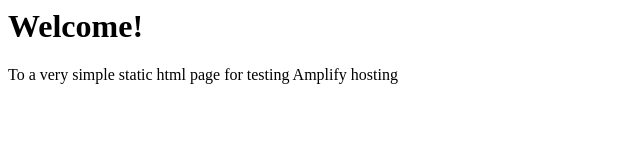
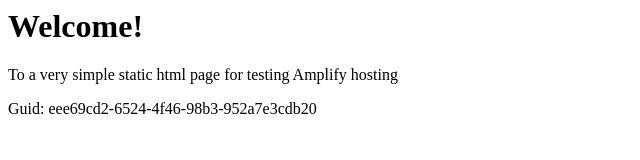
Before and after one commit to aws-aemilia-lhr/Github-PR-Commit-Integration-Test-DoNotTouch-Gith-OKSLNVO2-v1-preprod-eu-west-2, a website: page src/index.html in a window 1280 px wide. Shown: the whole page, without its empty margins (0-640 px from the left). Drawn offline with Linux system fonts and the light colour scheme.

Commit message:
commit from integ tests

```diff
--- a/src/index.html
+++ b/src/index.html
@@ -1,3 +1,5 @@
+
+
 <html lang="en">
 
 <head>
@@ -10,6 +12,6 @@
 <body>
     <h1>Welcome!</h1>
     <p>To a very simple static html page for testing Amplify hosting</p>
-</body>
+    <p>Guid: eee69cd2-6524-4f46-98b3-952a7e3cdb20</p></body>
 
 </html>
```
